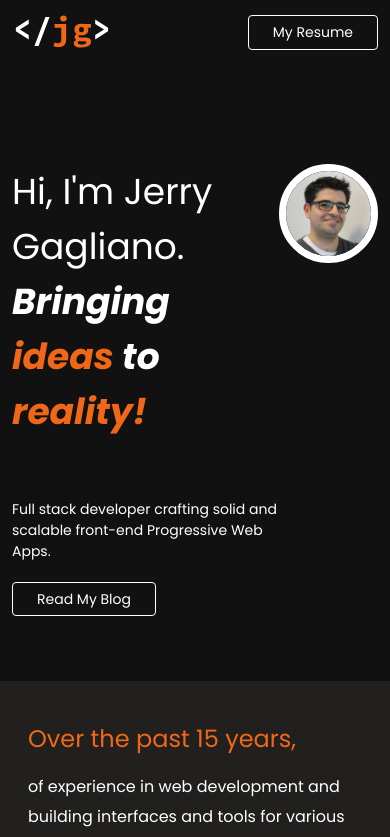
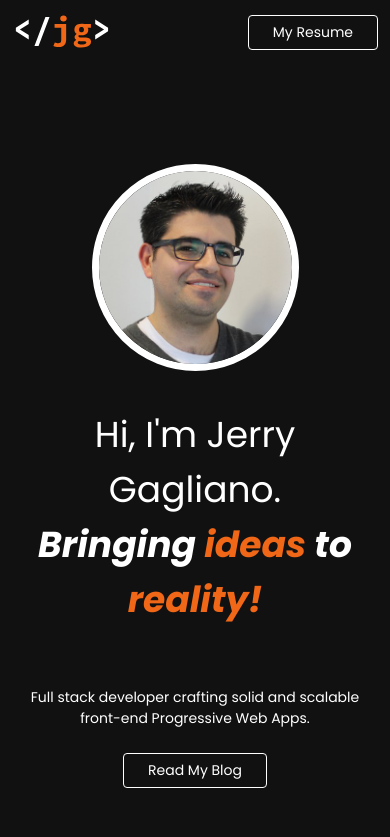
Before and after one commit to JGSolutions/jerry-gagliano, a Next.js app: page / in a window 390 px wide. Shown: the top 837 px of the page. Built offline with nearby package versions, Linux system fonts and the light colour scheme.

Commit message:
responsive header

```diff
--- a/components/hero/hero.js
+++ b/components/hero/hero.js
@@ -6,7 +6,7 @@ import utilStyle from '../../styles/utils.module.css'
 export default function HeroSection() {
     return (
         <section className={styles.heroSection}>
-            <div>
+            <div className={styles.headingsWrapper}>
                 <h1 className={styles.h1}>
                     Hi, I&#39;m Jerry Gagliano. <br/>
                     <span className={styles.heroText}>
--- a/components/hero/hero.module.css
+++ b/components/hero/hero.module.css
@@ -7,15 +7,20 @@
     padding-top: 100px;
 }
 
+.headingsWrapper {
+    order: 1;
+}
+
 .profileWrapper {
     display: flex;
     flex-grow: 1;
     justify-content: center;
+    order: 2;
 }
 
 .profilePic {
     border-radius: 50%;
-    border: 7px solid #fff !important;
+    border: 7px solid white !important;
 }
 
 .heroText {
@@ -29,6 +34,34 @@
 
 .slogan {
     margin: 60px 0 24px 0;
-    max-width: 700px;
     font-size: clamp(14px, 3.5vw, var(--fs-medium));
 }
+
+@media (max-width: 900px) {
+    .h1  {
+        text-align: center;
+    }
+
+    .heroSection {
+        flex-direction: column;
+        align-items: center;
+    }
+
+    .headingsWrapper {
+        order: 2;
+        width: 100%;
+        height: 100%;
+        align-items: center;
+        display: flex;
+        flex-direction: column;
+        margin-top: 36px;
+    }
+
+    .profileWrapper {
+        order: 1;
+    }
+
+    .slogan {
+        text-align: center;
+    }
+}
```
